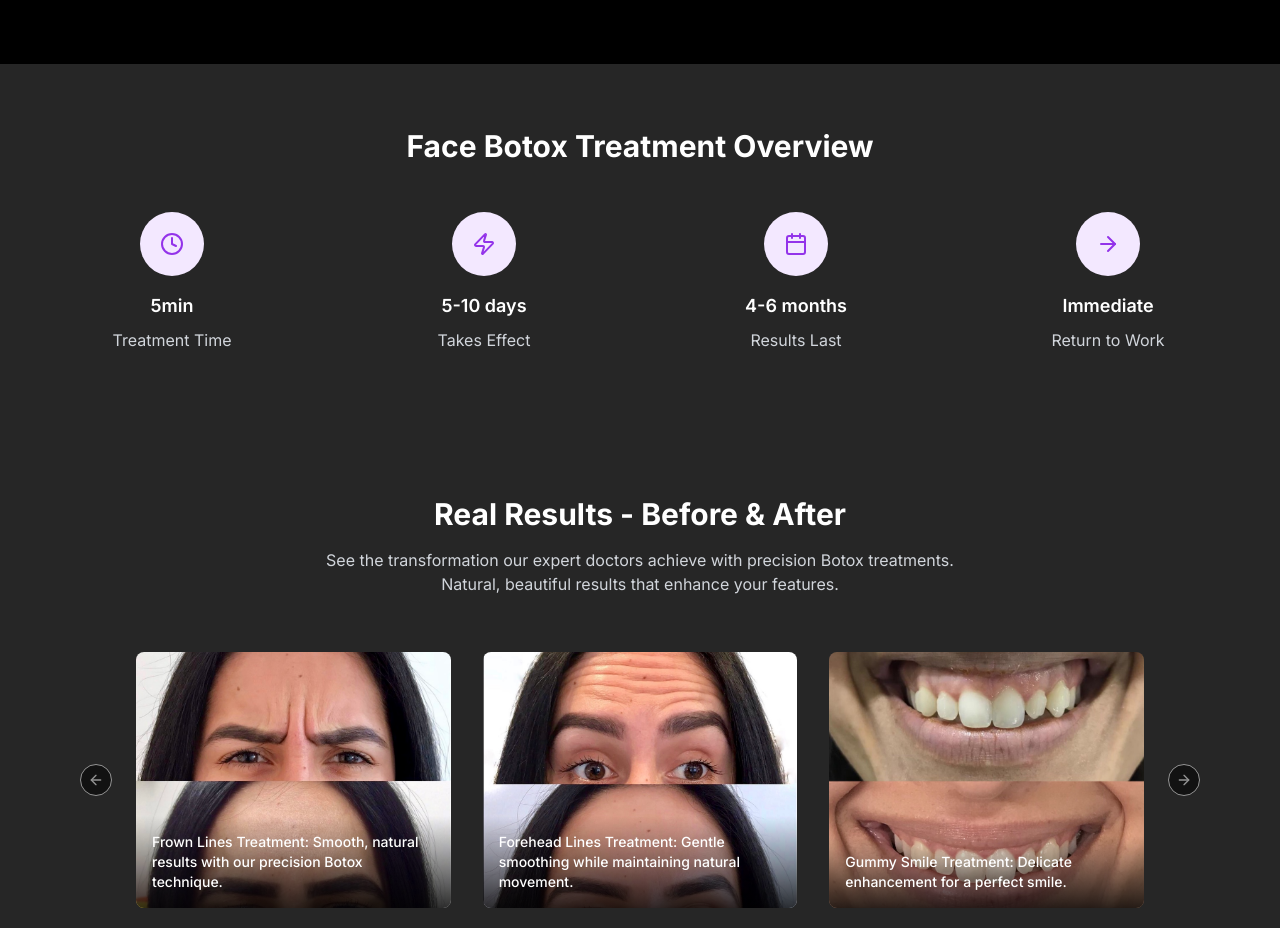
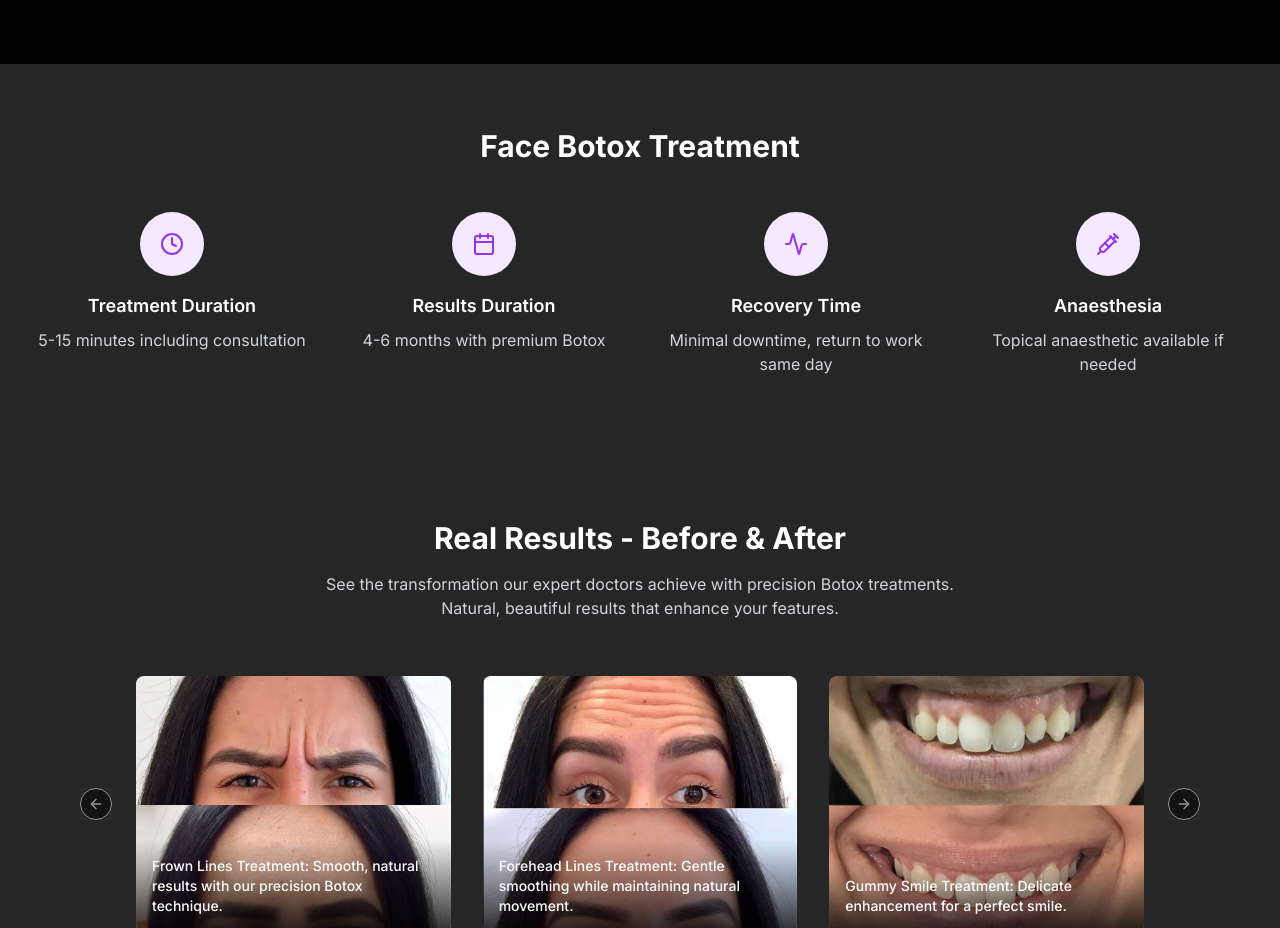
Before and after one commit to alaadin007/cosmedocs-mobile-refined-art, a React (Vite) app: page /face-botox in a window 1280 px wide. Shown: the part 800-1728 px from the top of the page. Built offline with nearby package versions, Linux system fonts and the light colour scheme.

Commit message:
Update summary section

```diff
--- a/src/pages/FaceBotox.tsx
+++ b/src/pages/FaceBotox.tsx
@@ -312,7 +312,7 @@ export default function FaceBotox() {
               viewport={{ once: true }}
               className="text-center mb-12"
             >
-              <h2 className="text-3xl font-bold mb-8 text-white">Face Botox Treatment Overview</h2>
+              <h2 className="text-3xl font-bold mb-8 text-white">Face Botox Treatment</h2>
             </motion.div>
 
             <div className="grid grid-cols-1 md:grid-cols-4 gap-8">
@@ -326,8 +326,8 @@ export default function FaceBotox() {
                 <div className="bg-purple-100 rounded-full w-16 h-16 flex items-center justify-center mx-auto mb-4">
                   <Clock className="text-purple-600" size={24} />
                 </div>
-                <h3 className="text-lg font-semibold text-white mb-2">5min</h3>
-                <p className="text-gray-300">Treatment Time</p>
+                <h3 className="text-lg font-semibold text-white mb-2">Treatment Duration</h3>
+                <p className="text-gray-300">5-15 minutes including consultation</p>
               </motion.div>
 
               <motion.div
@@ -338,10 +338,10 @@ export default function FaceBotox() {
                 className="text-center"
               >
                 <div className="bg-purple-100 rounded-full w-16 h-16 flex items-center justify-center mx-auto mb-4">
-                  <Zap className="text-purple-600" size={24} />
+                  <Calendar className="text-purple-600" size={24} />
                 </div>
-                <h3 className="text-lg font-semibold text-white mb-2">5-10 days</h3>
-                <p className="text-gray-300">Takes Effect</p>
+                <h3 className="text-lg font-semibold text-white mb-2">Results Duration</h3>
+                <p className="text-gray-300">4-6 months with premium Botox</p>
               </motion.div>
 
               <motion.div
@@ -352,10 +352,10 @@ export default function FaceBotox() {
                 className="text-center"
               >
                 <div className="bg-purple-100 rounded-full w-16 h-16 flex items-center justify-center mx-auto mb-4">
-                  <Calendar className="text-purple-600" size={24} />
+                  <Activity className="text-purple-600" size={24} />
                 </div>
-                <h3 className="text-lg font-semibold text-white mb-2">4-6 months</h3>
-                <p className="text-gray-300">Results Last</p>
+                <h3 className="text-lg font-semibold text-white mb-2">Recovery Time</h3>
+                <p className="text-gray-300">Minimal downtime, return to work same day</p>
               </motion.div>
 
               <motion.div
@@ -366,10 +366,10 @@ export default function FaceBotox() {
                 className="text-center"
               >
                 <div className="bg-purple-100 rounded-full w-16 h-16 flex items-center justify-center mx-auto mb-4">
-                  <ArrowRight className="text-purple-600" size={24} />
+                  <Syringe className="text-purple-600" size={24} />
                 </div>
-                <h3 className="text-lg font-semibold text-white mb-2">Immediate</h3>
-                <p className="text-gray-300">Return to Work</p>
+                <h3 className="text-lg font-semibold text-white mb-2">Anaesthesia</h3>
+                <p className="text-gray-300">Topical anaesthetic available if needed</p>
               </motion.div>
             </div>
           </div>
```
